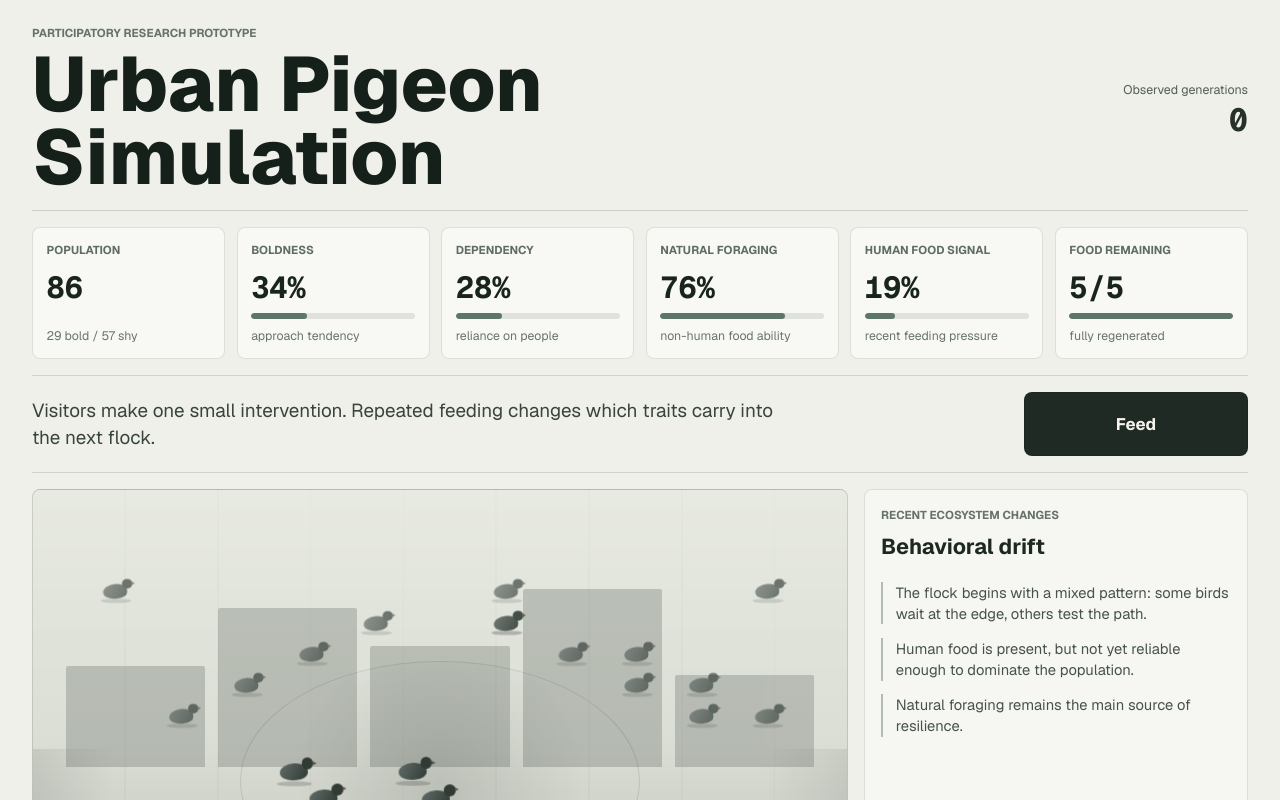
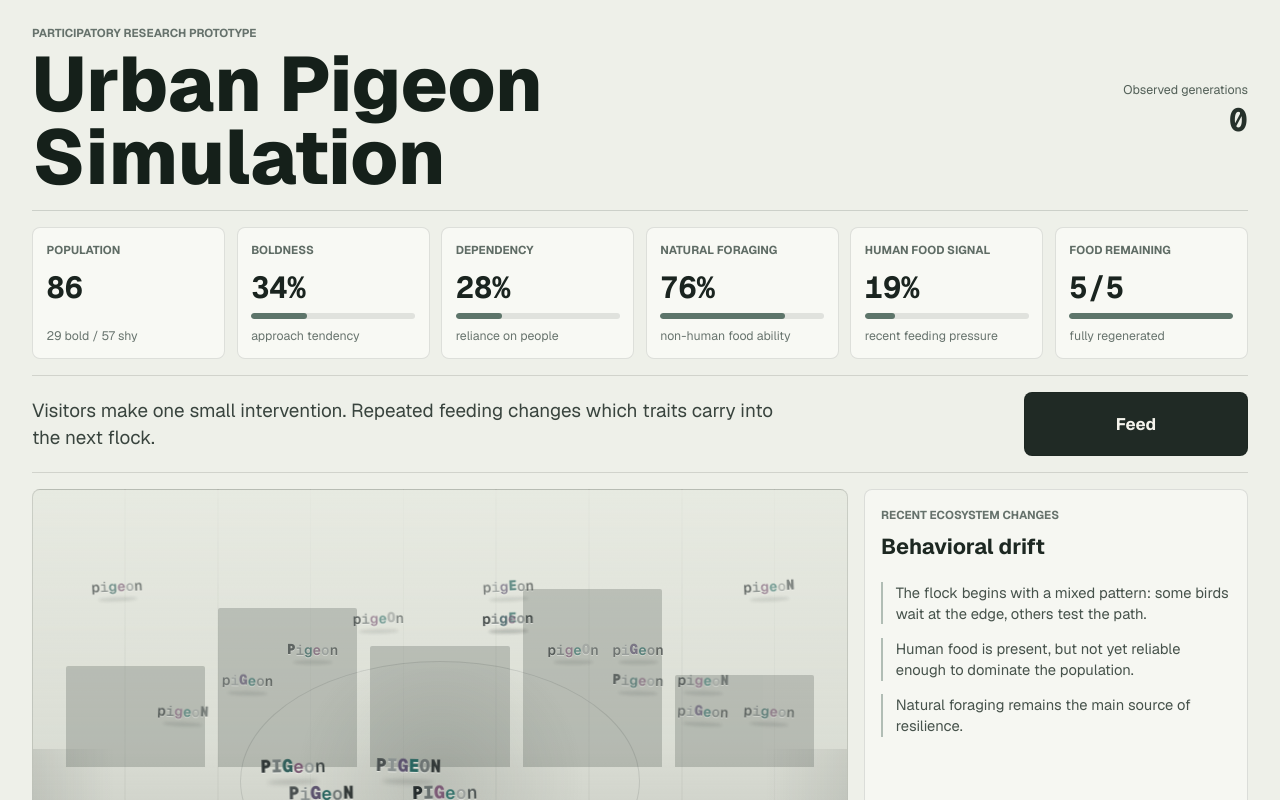
Before and after one commit to Ketian-LI/urban-wildlife-simulation, a Next.js app: page / in a window 1280 px wide. Shown: the top 800 px of the page. Built offline with nearby package versions, Linux system fonts and the light colour scheme.

Commit message:
Replace pigeon shapes with typographic flock

```diff
--- a/app/globals.css
+++ b/app/globals.css
@@ -275,64 +275,60 @@ h2 {
   z-index: 2;
 }
 
-.pigeon {
+.pigeon-word {
   animation: cautious-drift var(--speed) ease-in-out infinite alternate;
-  height: 1.65rem;
   left: var(--x);
   position: absolute;
   top: var(--y);
-  transform: translate(-50%, -50%) scale(var(--scale));
-  width: 2.5rem;
+  transform: translate(-50%, -50%) rotate(var(--tilt)) scale(var(--scale));
+  transform-origin: center;
+  white-space: nowrap;
 }
 
-.pigeon-bold {
+.pigeon-word::after {
+  background: rgba(29, 35, 31, 0.16);
+  border-radius: 50%;
+  bottom: -0.48rem;
+  content: "";
+  filter: blur(2px);
+  height: 0.28rem;
+  left: 12%;
+  position: absolute;
+  right: 12%;
+}
+
+.pigeon-word-label {
+  align-items: baseline;
+  display: flex;
+  font-family: var(--font-geist-mono), monospace;
+  font-size: 1rem;
+  font-variant-ligatures: none;
+  font-weight: 560;
+  line-height: 1;
+  text-shadow: 0 1px 0 rgba(255, 255, 252, 0.54);
+}
+
+.pigeon-letter {
+  color: var(--letter-color);
+  display: inline-block;
+}
+
+.pigeon-letter-capital {
+  font-weight: 820;
+  transform: translateY(-0.06em);
+}
+
+.pigeon-word-bold {
   animation-name: approach-drift;
   z-index: 3;
 }
 
-.pigeon-shy {
-  opacity: 0.66;
+.pigeon-word-bold .pigeon-word-label {
+  font-size: 1.08rem;
 }
 
-.pigeon-shadow {
-  background: rgba(29, 35, 31, 0.2);
-  border-radius: 50%;
-  bottom: -0.38rem;
-  height: 0.34rem;
-  left: 0.15rem;
-  position: absolute;
-  width: 2.2rem;
-}
-
-.pigeon-body {
-  background: linear-gradient(120deg, #626b67, #303b36);
-  border-radius: 55% 50% 45% 50%;
-  bottom: 0;
-  height: 1.05rem;
-  left: 0.32rem;
-  position: absolute;
-  transform: rotate(-4deg);
-  width: 1.75rem;
-}
-
-.pigeon-head {
-  background: #303b36;
-  border-radius: 50%;
-  height: 0.72rem;
-  position: absolute;
-  right: 0.08rem;
-  top: 0.22rem;
-  width: 0.72rem;
-}
-
-.pigeon-head::after {
-  border-bottom: 0.14rem solid transparent;
-  border-left: 0.3rem solid #5b5541;
-  border-top: 0.14rem solid transparent;
-  content: "";
-  position: absolute;
-  right: -0.22rem;
-  top: 0.2rem;
+.pigeon-word-shy {
+  opacity: 0.66;
 }
 
 .changes {
@@ -363,29 +359,35 @@ h2 {
 
 @keyframes cautious-drift {
   from {
-    transform: translate(-56%, -50%) scale(var(--scale));
+    transform: translate(-56%, -50%) rotate(var(--tilt)) scale(var(--scale));
   }
 
   to {
-    transform: translate(-44%, -55%) scale(var(--scale));
+    transform: translate(-44%, -55%) rotate(var(--tilt)) scale(var(--scale));
   }
 }
 
 @keyframes approach-drift {
   0% {
-    transform: translate(-58%, -48%) scale(var(--scale));
+    transform: translate(-58%, -48%) rotate(var(--tilt)) scale(var(--scale));
   }
 
   45% {
-    transform: translate(-46%, -57%) scale(var(--scale));
+    transform: translate(-46%, -57%) rotate(var(--tilt)) scale(var(--scale));
   }
 
   55% {
-    transform: translate(-46%, -50%) scale(var(--scale));
+    transform: translate(-46%, -50%) rotate(var(--tilt)) scale(var(--scale));
   }
 
   100% {
-    transform: translate(-38%, -54%) scale(var(--scale));
+    transform: translate(-38%, -54%) rotate(var(--tilt)) scale(var(--scale));
+  }
+}
+
+@media (prefers-reduced-motion: reduce) {
+  .pigeon-word {
+    animation: none;
   }
 }
 
--- a/app/layout.tsx
+++ b/app/layout.tsx
@@ -13,9 +13,30 @@ const geistMono = Geist_Mono({
 });
 
 export const metadata: Metadata = {
+  metadataBase: new URL("https://urban-pigeon-simulation.lkt1009.chatgpt.site"),
   title: "Urban Pigeon Simulation",
   description:
     "A calm participatory simulation exploring how repeated feeding can shape urban pigeon behavior over time.",
+  openGraph: {
+    title: "Urban Pigeon Simulation",
+    description:
+      "A participatory simulation of feeding pressure and behavioral change, represented as a moving typographic flock.",
+    images: [
+      {
+        url: "/og.png",
+        width: 1536,
+        height: 1024,
+        alt: "Urban Pigeon Simulation typographic flock",
+      },
+    ],
+  },
+  twitter: {
+    card: "summary_large_image",
+    title: "Urban Pigeon Simulation",
+    description:
+      "A participatory simulation of feeding pressure and behavioral change.",
+    images: ["/og.png"],
+  },
   icons: {
     icon: "/favicon.svg",
     shortcut: "/favicon.svg",
--- a/app/simulation.tsx
+++ b/app/simulation.tsx
@@ -32,6 +32,14 @@ const initialEvents = [
   "The flock begins with a mixed pattern: some birds wait at the edge, others test the path.",
   "Human food is present, but not yet reliable enough to dominate the population.",
   "Natural foraging remains the main source of resilience.",
+];
+
+const shyWordForms = ["Pigeon", "piGeon", "pigeoN", "pigeon", "pigEon", "pigeOn"];
+const boldWordForms = ["PIGeon", "PiGeoN", "pIGeON", "PIGEon", "PIGEON"];
+const featherPalettes = [
+  ["#303737", "#727a79", "#315f5b", "#76566f", "#8d9492", "#3d4544"],
+  ["#4a5050", "#8a9190", "#5c536e", "#28645f", "#6d7473", "#333938"],
+  ["#252c2d", "#68706f", "#7b5a75", "#34716a", "#9ba09d", "#505756"],
 ];
 
 function clamp(value: number, min: number, max: number) {
@@ -258,15 +266,19 @@ function PigeonField({ state }: { state: EcosystemState }) {
           : 50 + edgeBias * (centerPull + (lane % 5) * 8);
         const y = isBold ? 62 + (index % 4) * 6 : 22 + (index % 5) * 7;
         const speed = isBold ? 2.8 + (index % 5) * 0.28 : 6.2 + (index % 6) * 0.35;
-        const scale = isBold ? 0.9 + state.dependency * 0.34 : 0.74 + state.foraging * 0.16;
+        const scale = isBold ? 0.94 + state.dependency * 0.38 : 0.78 + state.foraging * 0.15;
+        const wordForms = isBold ? boldWordForms : shyWordForms;
+        const word = wordForms[index % wordForms.length];
+        const palette = featherPalettes[index % featherPalettes.length];
+        const tilt = ((index % 5) - 2) * (isBold ? 0.7 : 1.25);
 
-        return { id: index, isBold, x, y, speed, scale };
+        return { id: index, isBold, x, y, speed, scale, word, palette, tilt };
       }),
     [state.boldness, state.dependency, state.foraging],
   );
 
   return (
-    <section className="ecosystem" aria-label="Animated pigeon population">
+    <section className="ecosystem" aria-label="Animated typographic pigeon population">
       <div className="cityline" aria-hidden="true">
         <span />
         <span />
@@ -278,20 +290,40 @@ function PigeonField({ state }: { state: EcosystemState }) {
       <div className="pigeon-layer">
         {pigeons.map((pigeon) => (
           <div
-            className={`pigeon ${pigeon.isBold ? "pigeon-bold" : "pigeon-shy"}`}
+            aria-label={`${pigeon.isBold ? "Bold" : "Shy"} pigeon represented by the word ${pigeon.word}`}
+            className={`pigeon-word ${
+              pigeon.isBold ? "pigeon-word-bold" : "pigeon-word-shy"
+            }`}
             key={pigeon.id}
+            role="img"
             style={
               {
                 "--x": `${pigeon.x}%`,
                 "--y": `${pigeon.y}%`,
                 "--speed": `${pigeon.speed}s`,
                 "--scale": pigeon.scale.toFixed(2),
+                "--tilt": `${pigeon.tilt}deg`,
+                animationDelay: `${-((pigeon.id % 7) * 0.43)}s`,
               } as React.CSSProperties
             }
           >
-            <span className="pigeon-shadow" />
-            <span className="pigeon-body" />
-            <span className="pigeon-head" />
+            <span aria-hidden="true" className="pigeon-word-label">
+              {[...pigeon.word].map((letter, letterIndex) => (
+                <span
+                  className={`pigeon-letter ${
+                    letter === letter.toUpperCase() ? "pigeon-letter-capital" : ""
+                  }`}
+                  key={`${pigeon.id}-${letterIndex}`}
+                  style={
+                    {
+                      "--letter-color": pigeon.palette[letterIndex],
+                    } as React.CSSProperties
+                  }
+                >
+                  {letter}
+                </span>
+              ))}
+            </span>
           </div>
         ))}
       </div>
```
Also changed, not shown: 2 other files (tests, documents, lock files or other folders).
